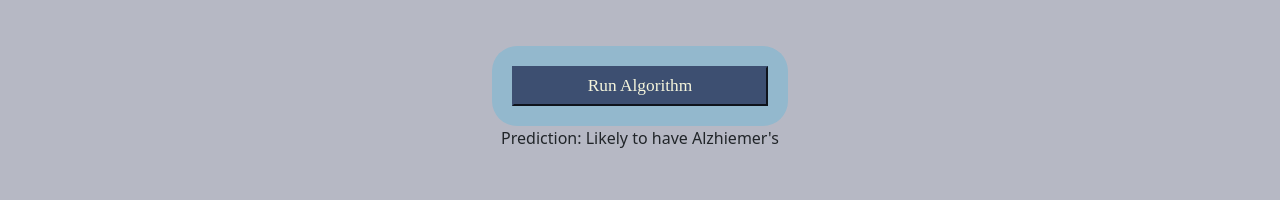
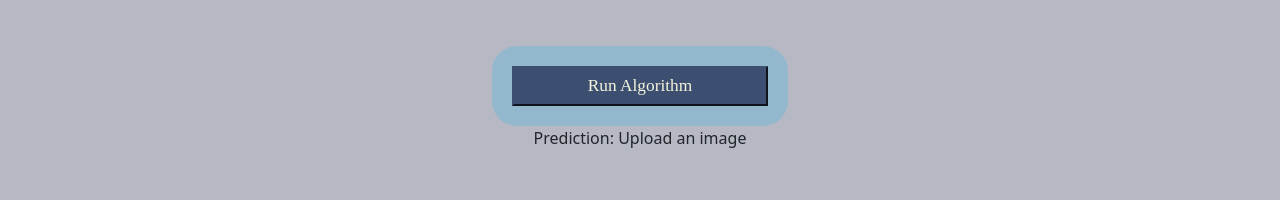
Before and after one commit to sbhumi/490TermProject, a React (Create React App) app: page / in a window 1280 px wide. Shown: the part 554-754 px from the top of the page. Built offline with nearby package versions, Linux system fonts and the light colour scheme.

Commit message:
slight change to prediction initialization

```diff
--- a/src/components/App.js
+++ b/src/components/App.js
@@ -14,7 +14,7 @@ function App() {
 
   const [isButtonPressed, setButtonPressed] = useState();
 
-  const [prediction, setPrediction] = useState("Likely to have Alzhiemer's");
+  const [prediction, setPrediction] = useState("Upload an image");
 
 /*
   useEffect(() => {
```
